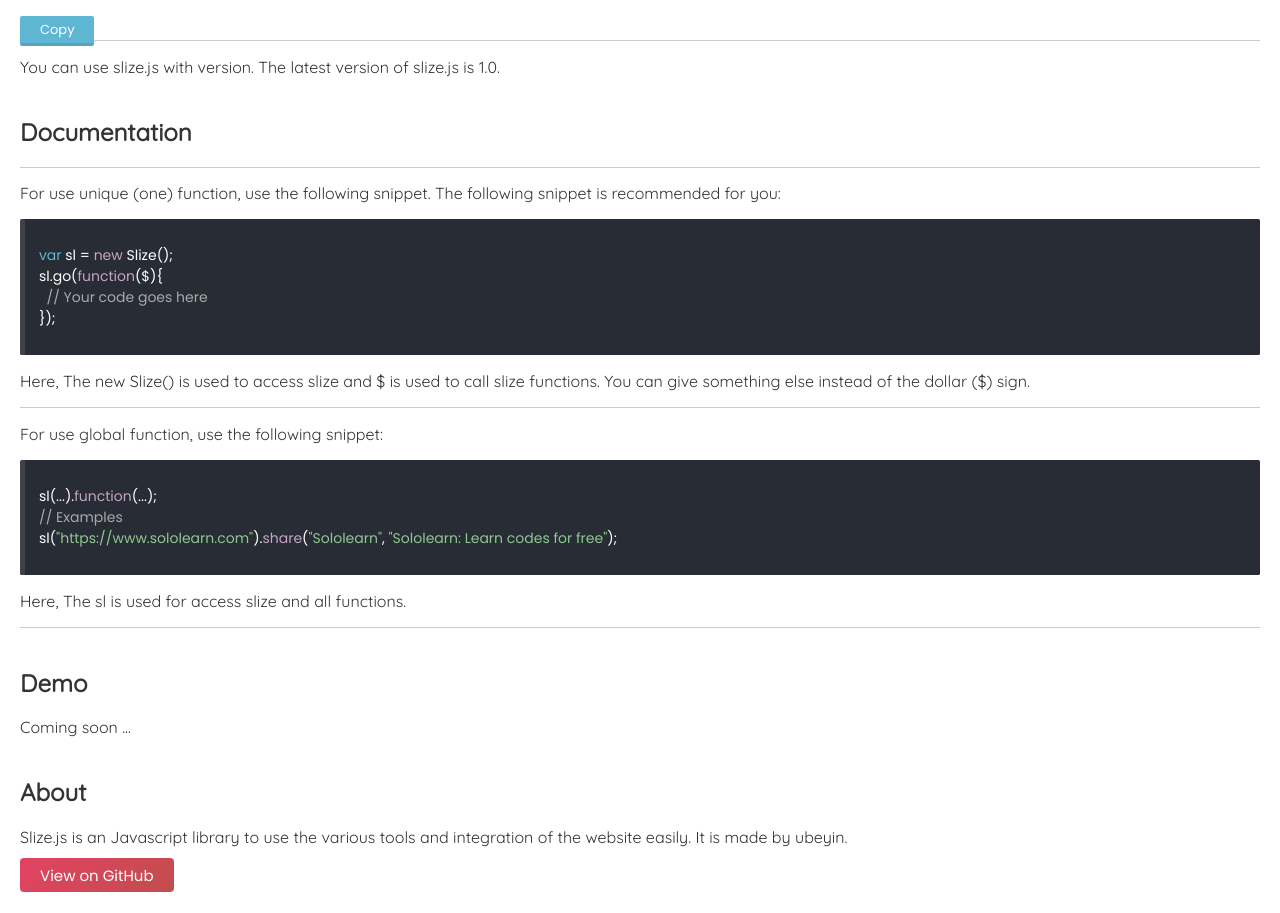
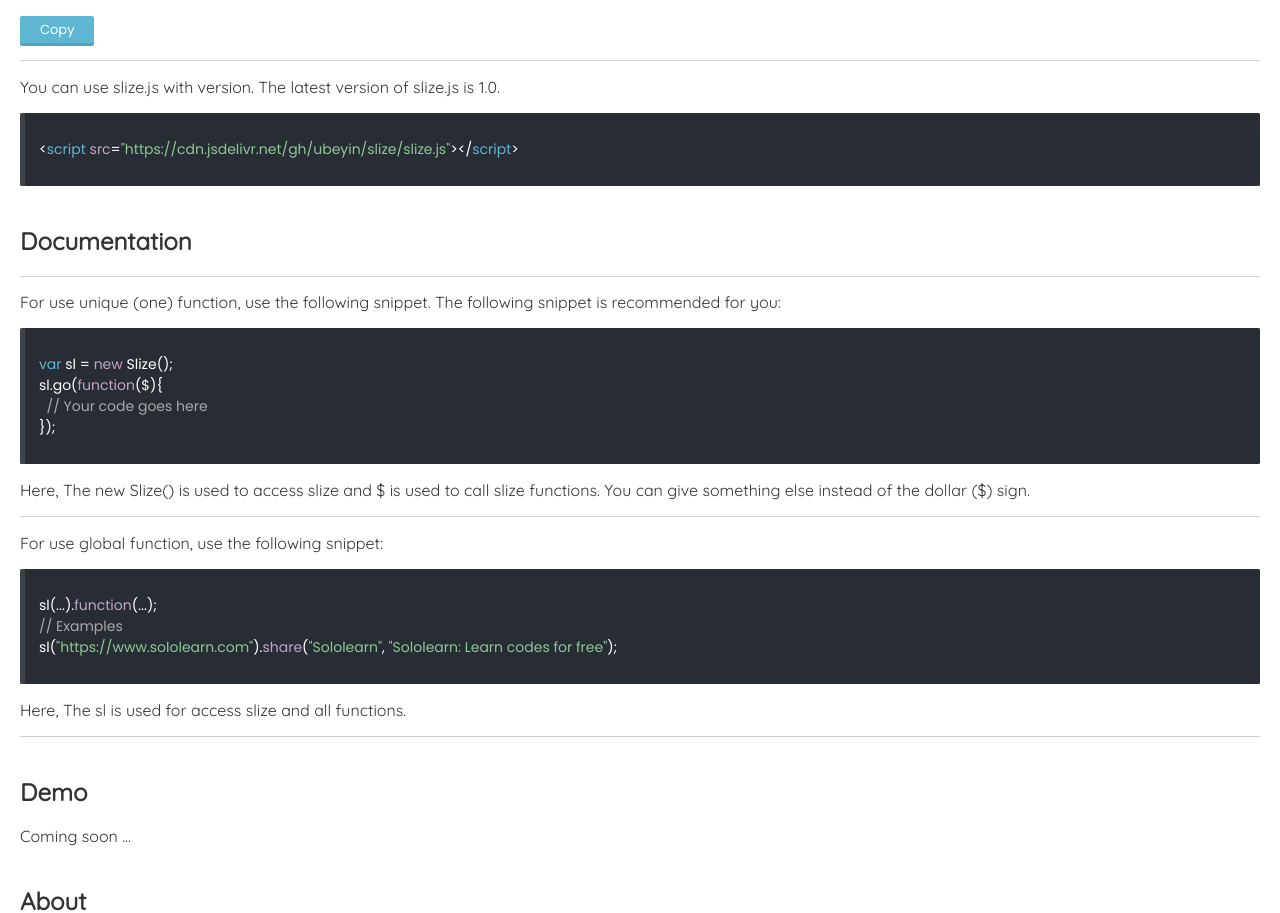
Before and after one commit to ubeyin/slize, a plain HTML site: page index.html in a window 1280 px wide. Shown: the part 846-1759 px from the top of the page. Drawn offline with Linux system fonts and the light colour scheme.

Commit message:
update index.html

```diff
--- a/index.html
+++ b/index.html
@@ -375,11 +375,14 @@
       <br />
       <a class="copy" onclick="copy()">
         Copy
-      </a>
+      </a><br /><br />
       <div class="hr"></div>
       <p>
         You can use slize.js with version. The latest version of slize.js is 1.0.
       </p>
+      <div class="code cdn-x1">
+        <pre>&lt;<span style="color: rgb(95 182 211);">script</span> <span style="color: rgb(197 165 197);">src</span>=<span style="color: rgb(141 200 145)">"https://cdn.jsdelivr.net/gh/ubeyin/slize/slize.js"</span>&gt;&lt;/<span style="color: rgb(95 182 211);">script</span>&gt;</pre>
+      </div>
     </div>
     <div id="doc">
       <h2>Documentation</h2>
```
